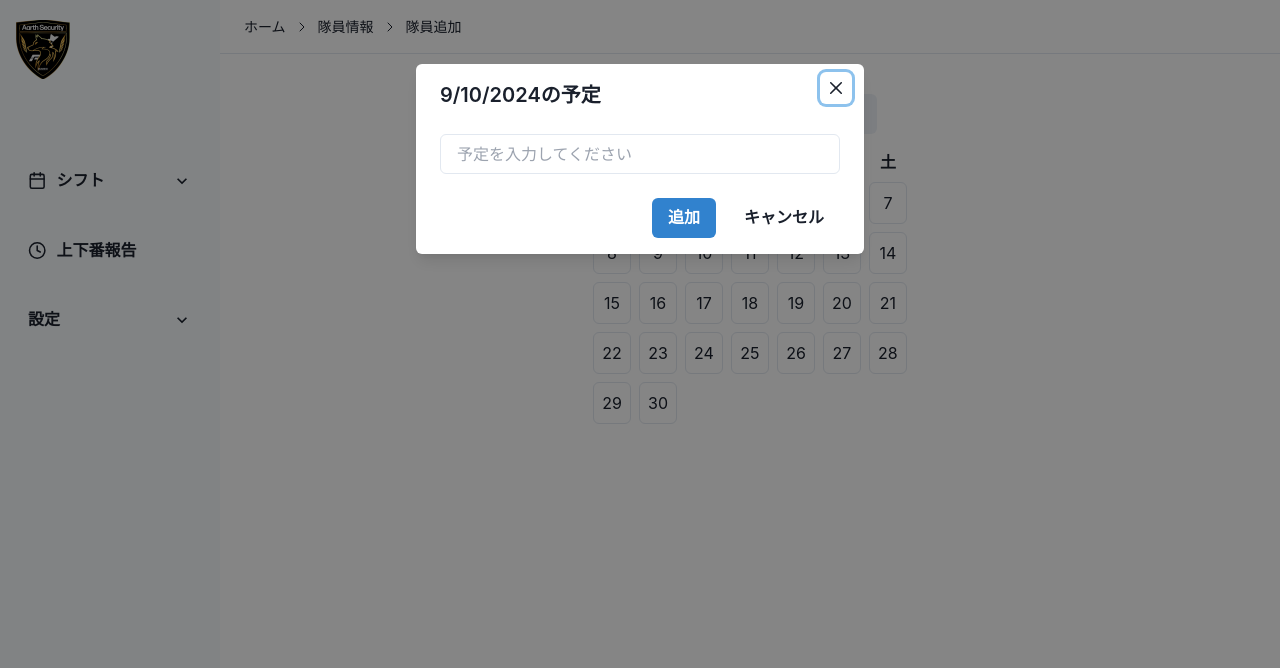
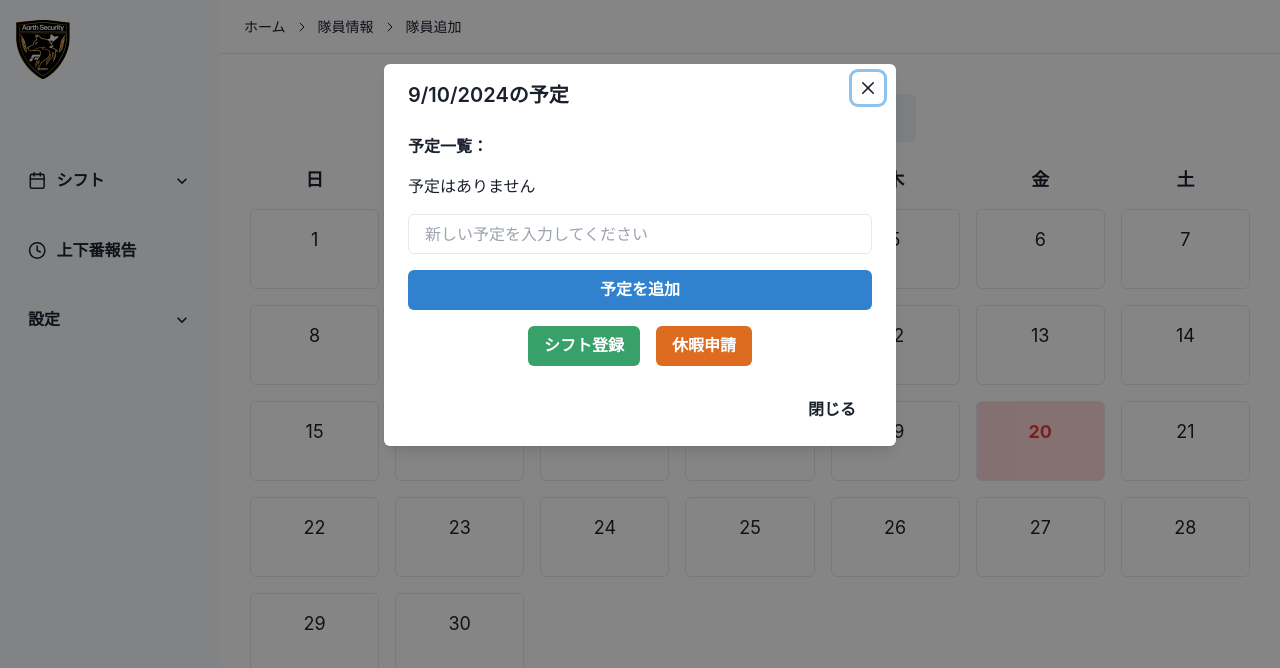
Before and after one commit to kainholy/as-system-prototype, a Next.js app: page /user/shift in a window 1280 px wide. Both pictures are taken after a click on the element "10". Shown: the top 668 px of the page. Built offline with nearby package versions, Linux system fonts and the light colour scheme.

Commit message:
シフト画面

```diff
--- a/src/pages/components/userNavigation.tsx
+++ b/src/pages/components/userNavigation.tsx
@@ -57,15 +57,7 @@ export default function userNavigation() {
                         p="8px 6px 8px 40px"
                         borderRadius="4px"
                       >
-                        <Heading size="xs">シフト一覧</Heading>
-                      </Link>
-                      <Link
-                        href="/user/shift/submit"
-                        _hover={{ bg: "gray.200" }}
-                        p="8px 6px 8px 40px"
-                        borderRadius="4px"
-                      >
-                        <Heading size="xs">シフト提出</Heading>
+                        <Heading size="xs">シフト管理</Heading>
                       </Link>
                     </Flex>
                   </AccordionPanel>
--- a/src/pages/user/shift/index.tsx
+++ b/src/pages/user/shift/index.tsx
@@ -15,7 +15,10 @@ import {
   ModalCloseButton,
   Input,
   useDisclosure,
+  Flex,
+  IconButton,
 } from "@chakra-ui/react";
+import { DeleteIcon } from "@chakra-ui/icons";
 
 import UserNavigation from "../../components/userNavigation";
 import Bread from "../../components/Breadcrumb";
@@ -24,6 +27,12 @@ const Calendar: React.FC = () => {
   const [currentDate, setCurrentDate] = useState(new Date());
   const [selectedDate, setSelectedDate] = useState<Date | null>(null);
   const [event, setEvent] = useState("");
+  const [events, setEvents] = useState<{ [date: string]: string[] }>({});
+  const [shifts, setShifts] = useState<{ [date: string]: boolean }>({});
+  const [leaveRequests, setLeaveRequests] = useState<{
+    [date: string]: boolean;
+  }>({});
+  const [today] = useState(new Date());
   const { isOpen, onOpen, onClose } = useDisclosure();
 
   const daysInMonth = new Date(
@@ -63,12 +72,60 @@ const Calendar: React.FC = () => {
   };
 
   const handleAddEvent = () => {
-    // ここで予定を保存する処理を実装
-    console.log(
-      `予定 "${event}" を ${selectedDate?.toLocaleDateString()} に追加しました`
-    );
+    if (selectedDate && event) {
+      const dateString = selectedDate.toISOString().split("T")[0];
+      setEvents((prevEvents) => ({
+        ...prevEvents,
+        [dateString]: [...(prevEvents[dateString] || []), event],
+      }));
       setEvent("");
+    }
     onClose();
+  };
+
+  const handleShiftRegistration = () => {
+    if (selectedDate) {
+      const dateString = selectedDate.toISOString().split("T")[0];
+      setShifts((prevShifts) => ({
+        ...prevShifts,
+        [dateString]: true,
+      }));
+    }
+    onClose();
+  };
+
+  const handleLeaveRequest = () => {
+    if (selectedDate) {
+      const dateString = selectedDate.toISOString().split("T")[0];
+      setLeaveRequests((prevLeaveRequests) => ({
+        ...prevLeaveRequests,
+        [dateString]: true,
+      }));
+    }
+    onClose();
+  };
+
+  const handleDeleteEvent = (dateString: string, index: number) => {
+    setEvents((prevEvents) => ({
+      ...prevEvents,
+      [dateString]: prevEvents[dateString].filter((_, i) => i !== index),
+    }));
+  };
+
+  const handleDeleteShift = (dateString: string) => {
+    setShifts((prevShifts) => {
+      const newShifts = { ...prevShifts };
+      delete newShifts[dateString];
+      return newShifts;
+    });
+  };
+
+  const handleDeleteLeaveRequest = (dateString: string) => {
+    setLeaveRequests((prevLeaveRequests) => {
+      const newLeaveRequests = { ...prevLeaveRequests };
+      delete newLeaveRequests[dateString];
+      return newLeaveRequests;
+    });
   };
 
   return (
@@ -76,17 +133,26 @@ const Calendar: React.FC = () => {
       <UserNavigation />
       <Box w="calc(100% - 220px)" margin="0 0 0 auto">
         <Bread second="隊員情報" third="隊員追加" />
-        <VStack spacing={4} padding="40px 20px">
-          <HStack>
-            <Button onClick={prevMonth}>前月</Button>
-            <Text fontSize="xl" fontWeight="bold">
+        <VStack spacing={6} padding="40px 20px">
+          <HStack spacing={4}>
+            <Button onClick={prevMonth} size="lg">
+              前月
+            </Button>
+            <Text fontSize="2xl" fontWeight="bold">
               {currentDate.getFullYear()}年 {currentDate.getMonth() + 1}月
             </Text>
-            <Button onClick={nextMonth}>翌月</Button>
+            <Button onClick={nextMonth} size="lg">
+              翌月
+            </Button>
           </HStack>
-          <Grid templateColumns="repeat(7, 1fr)" gap={2}>
+          <Grid
+            templateColumns="repeat(7, 1fr)"
+            gap={4}
+            width="100%"
+            maxWidth="1000px"
+          >
             {weekdays.map((day) => (
-              <Box key={day} textAlign="center" fontWeight="bold">
+              <Box key={day} textAlign="center" fontWeight="bold" fontSize="lg">
                 {day}
               </Box>
             ))}
@@ -95,42 +161,166 @@ const Calendar: React.FC = () => {
               .map((_, index) => (
                 <Box key={`empty-${index}`} />
               ))}
-            {days.map((day) => (
+            {days.map((day) => {
+              const dateString = new Date(
+                currentDate.getFullYear(),
+                currentDate.getMonth(),
+                day
+              )
+                .toISOString()
+                .split("T")[0];
+              const hasEvent = events[dateString]?.length > 0;
+              const hasShift = shifts[dateString];
+              const hasLeaveRequest = leaveRequests[dateString];
+              const isToday =
+                day === today.getDate() &&
+                currentDate.getMonth() === today.getMonth() &&
+                currentDate.getFullYear() === today.getFullYear();
+
+              return (
                 <Box
                   key={day}
                   textAlign="center"
-                p={2}
+                  p={4}
                   border="1px"
                   borderColor="gray.200"
                   borderRadius="md"
                   cursor="pointer"
                   onClick={() => handleDateClick(day)}
+                  fontSize="lg"
+                  height="80px"
+                  display="flex"
+                  flexDirection="column"
+                  alignItems="center"
+                  justifyContent="space-between"
+                  bg={isToday ? "red.100" : "white"}
+                >
+                  <Text
+                    color={isToday ? "red.500" : "inherit"}
+                    fontWeight={isToday ? "bold" : "normal"}
                   >
                     {day}
+                  </Text>
+                  <Flex>
+                    {hasEvent && (
+                      <Box
+                        w="8px"
+                        h="8px"
+                        borderRadius="50%"
+                        bg="blue.500"
+                        mr="2px"
+                      />
+                    )}
+                    {hasShift && (
+                      <Box
+                        w="8px"
+                        h="8px"
+                        borderRadius="50%"
+                        bg="green.500"
+                        mr="2px"
+                      />
+                    )}
+                    {hasLeaveRequest && (
+                      <Box
+                        w="8px"
+                        h="8px"
+                        borderRadius="50%"
+                        bg="orange.500"
+                        mr="2px"
+                      />
+                    )}
+                  </Flex>
                 </Box>
-            ))}
+              );
+            })}
           </Grid>
         </VStack>
       </Box>
 
-      <Modal isOpen={isOpen} onClose={onClose}>
+      <Modal isOpen={isOpen} onClose={onClose} size="lg">
         <ModalOverlay />
         <ModalContent>
           <ModalHeader>{selectedDate?.toLocaleDateString()}の予定</ModalHeader>
           <ModalCloseButton />
           <ModalBody>
+            <VStack spacing={4} align="stretch">
+              <Text fontWeight="bold">予定一覧：</Text>
+              {selectedDate &&
+                events[selectedDate.toISOString().split("T")[0]]?.map(
+                  (event, index) => (
+                    <Flex
+                      key={index}
+                      justifyContent="space-between"
+                      alignItems="center"
+                    >
+                      <Text>{event}</Text>
+                      <IconButton
+                        aria-label="Delete event"
+                        icon={<DeleteIcon />}
+                        size="sm"
+                        onClick={() =>
+                          handleDeleteEvent(
+                            selectedDate.toISOString().split("T")[0],
+                            index
+                          )
+                        }
+                      />
+                    </Flex>
+                  )
+                )}
+              {(!selectedDate ||
+                !events[selectedDate.toISOString().split("T")[0]] ||
+                events[selectedDate.toISOString().split("T")[0]]?.length ===
+                  0) && <Text>予定はありません</Text>}
               <Input
-              placeholder="予定を入力してください"
+                placeholder="新しい予定を入力してください"
                 value={event}
                 onChange={(e) => setEvent(e.target.value)}
               />
+              <Button colorScheme="blue" onClick={handleAddEvent}>
+                予定を追加
+              </Button>
+              <HStack spacing={4} justifyContent="center">
+                {selectedDate &&
+                shifts[selectedDate.toISOString().split("T")[0]] ? (
+                  <Button
+                    colorScheme="red"
+                    onClick={() =>
+                      handleDeleteShift(
+                        selectedDate.toISOString().split("T")[0]
+                      )
+                    }
+                  >
+                    シフト削除
+                  </Button>
+                ) : (
+                  <Button colorScheme="green" onClick={handleShiftRegistration}>
+                    シフト登録
+                  </Button>
+                )}
+                {selectedDate &&
+                leaveRequests[selectedDate.toISOString().split("T")[0]] ? (
+                  <Button
+                    colorScheme="red"
+                    onClick={() =>
+                      handleDeleteLeaveRequest(
+                        selectedDate.toISOString().split("T")[0]
+                      )
+                    }
+                  >
+                    休暇申請削除
+                  </Button>
+                ) : (
+                  <Button colorScheme="orange" onClick={handleLeaveRequest}>
+                    休暇申請
+                  </Button>
+                )}
+              </HStack>
+            </VStack>
           </ModalBody>
           <ModalFooter>
-            <Button colorScheme="blue" mr={3} onClick={handleAddEvent}>
-              追加
-            </Button>
             <Button variant="ghost" onClick={onClose}>
-              キャンセル
+              閉じる
             </Button>
           </ModalFooter>
         </ModalContent>
```
Lines whose indentation alone changed are shown as unchanged.
